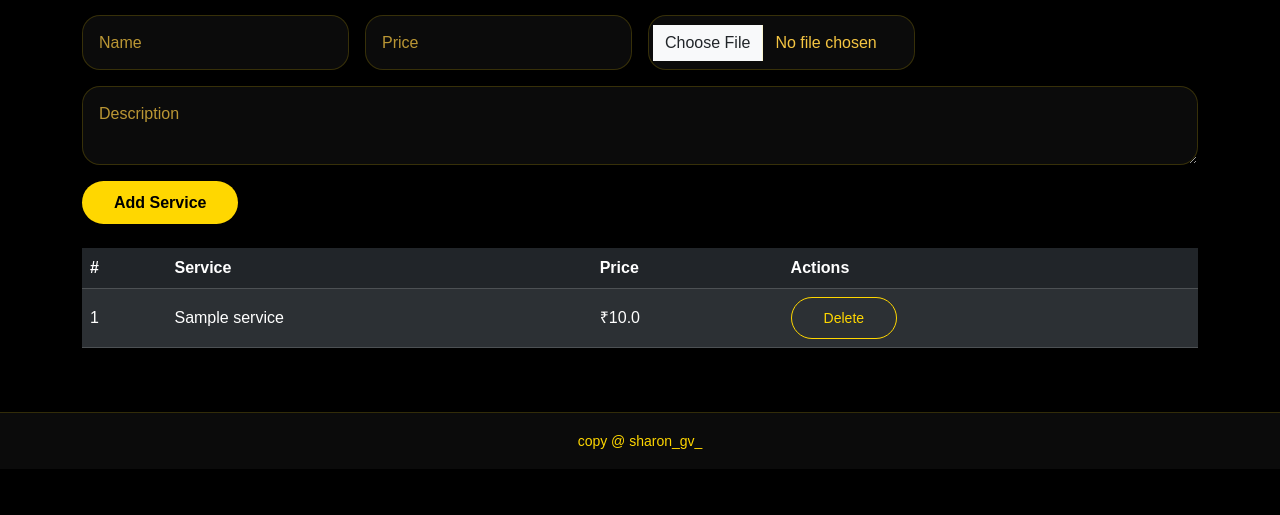
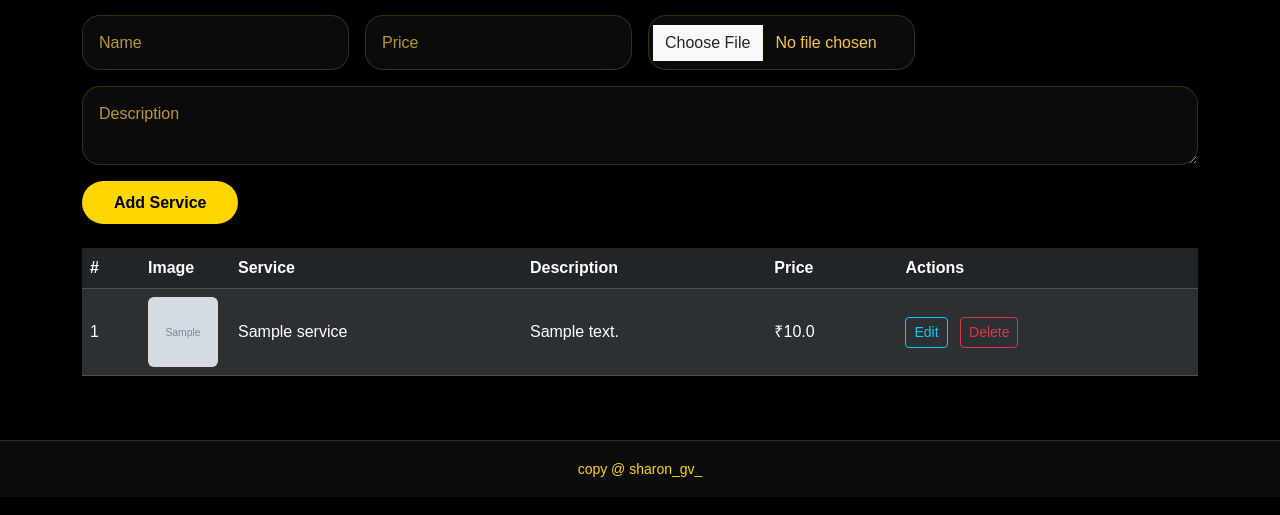
Before and after one commit to sharongvarghese/carwash-webapp, a Flask app: page /admin/services in a window 1280 px wide. Shown: the part 285-800 px from the top of the page. Run offline with Flask 3, Linux system fonts and the light colour scheme; a user stored in the database is signed in; tables that the repository leaves empty hold one stand-in row (values such as "Sample post"); grey boxes marked "Sample" are stand-in pictures; parts of the project's set-up code (start-up, migrations or seed data) failed here and were passed over; some libraries are stand-ins or nearby versions; some web fonts are replaced.

Commit message:
Add edit_services and delete set up

```diff
--- a/app.py
+++ b/app.py
@@ -6,10 +6,16 @@ from models import AdminUser
 from routes.public import public_bp
 from routes.admin import admin_bp
 from flask_migrate import Migrate
+from flask_wtf import CSRFProtect
+
+csrf = CSRFProtect()
 
 def create_app():
     app = Flask(__name__)
     app.config.from_object(Config)
+
+    # Enable CSRF protection for all forms
+    csrf.init_app(app)
 
     # Initialize extensions
     db.init_app(app)
--- a/routes/admin.py
+++ b/routes/admin.py
@@ -118,14 +118,56 @@ def manage_services():
 
 
 
-@admin_bp.route("/services/delete/<int:service_id>")
+
+@admin_bp.route("/services/delete/<int:service_id>", methods=["POST"])
 @login_required
 def delete_service(service_id):
     service = Service.query.get_or_404(service_id)
+
+    # optionally delete physical file
+    if service.image_url:
+        try:
+            os.remove(os.path.join("static", service.image_url))
+        except Exception:
+            pass
+
     db.session.delete(service)
     db.session.commit()
     flash("Service deleted.", "info")
     return redirect(url_for("admin.manage_services"))
+
+
+@admin_bp.route("/services/edit/<int:service_id>", methods=["GET", "POST"])
+@login_required
+def edit_service(service_id):
+    service = Service.query.get_or_404(service_id)
+    form = ServiceForm(obj=service)   # Prefill existing values
+
+    if form.validate_on_submit():
+
+        # Update fields
+        service.name = form.name.data
+        service.price = form.price.data
+        service.description = form.description.data
+
+        # Optional: If new image uploaded
+        if form.image.data:
+            upload_folder = os.path.join("static", "uploads", "services")
+            os.makedirs(upload_folder, exist_ok=True)
+
+            filename = secure_filename(form.image.data.filename)
+            image_path = os.path.join(upload_folder, filename)
+            form.image.data.save(image_path)
+
+            # save relative path
+            service.image_url = f"uploads/services/{filename}"
+
+        db.session.commit()
+        flash("Service updated successfully!", "success")
+        return redirect(url_for("admin.manage_services"))
+
+    return render_template("admin/edit_service.html", form=form, service=service)
+
 
 
 # =========================
--- a/templates/admin/services.html
+++ b/templates/admin/services.html
@@ -13,24 +13,36 @@
       <!-- SERVICE NAME -->
       <div class="col-md-3">
         {{ form.name(class_="form-control dark-input", placeholder="Name") }}
+        {% for err in form.name.errors %}
+          <small class="text-danger">{{ err }}</small>
+        {% endfor %}
       </div>
 
       <!-- PRICE -->
       <div class="col-md-3">
         {{ form.price(class_="form-control dark-input", placeholder="Price") }}
+        {% for err in form.price.errors %}
+          <small class="text-danger">{{ err }}</small>
+        {% endfor %}
       </div>
 
       <!-- IMAGE UPLOAD -->
       <div class="col-md-3">
         {{ form.image(class_="form-control dark-input") }}
+        {% for err in form.image.errors %}
+          <small class="text-danger">{{ err }}</small>
+        {% endfor %}
       </div>
 
       <!-- DESCRIPTION -->
       <div class="col-md-12">
         {{ form.description(class_="form-control dark-input", placeholder="Description", rows="2") }}
+        {% for err in form.description.errors %}
+          <small class="text-danger">{{ err }}</small>
+        {% endfor %}
       </div>
 
-      <!-- SUBMIT -->
+      <!-- SUBMIT BUTTON -->
       <div class="col-md-12">
         {{ form.submit(class_="btn btn-gold") }}
       </div>
@@ -43,7 +55,9 @@
     <thead>
       <tr>
         <th>#</th>
+        <th>Image</th>
         <th>Service</th>
+        <th>Description</th>
         <th>Price</th>
         <th>Actions</th>
       </tr>
@@ -52,13 +66,55 @@
     <tbody>
       {% for service in services %}
       <tr>
+
+        <!-- ID -->
         <td>{{ service.id }}</td>
-        <td>{{ service.name }}</td>
+
+        <!-- IMAGE COLUMN -->
+        <td style="width:90px;">
+          {% if service.image_url %}
+            <img src="{{ url_for('static', filename=service.image_url) }}"
+                 alt="{{ service.name }}"
+                 style="width: 70px; height: 70px; object-fit: cover; border-radius: 6px;">
+          {% else %}
+            <span class="text-muted">No Image</span>
+          {% endif %}
+        </td>
+
+        <!-- NAME -->
+        <td style="white-space:nowrap;">{{ service.name }}</td>
+
+        <!-- DESCRIPTION -->
+        <td style="max-width: 380px; overflow: hidden; text-overflow: ellipsis;">
+          {{ service.description or '' }}
+        </td>
+
+        <!-- PRICE -->
         <td>₹{{ service.price }}</td>
+
+        <!-- ACTION BUTTONS -->
         <td>
-          <a href="{{ url_for('admin.delete_service', service_id=service.id) }}"
-             class="btn btn-sm btn-outline-gold">Delete</a>
+
+          <!-- EDIT -->
+          <a href="{{ url_for('admin.edit_service', service_id=service.id) }}"
+             class="btn btn-sm btn-outline-info me-2">
+             Edit
+          </a>
+
+          <!-- DELETE USING POST -->
+          <form method="post"
+                action="{{ url_for('admin.delete_service', service_id=service.id) }}"
+                style="display:inline;">
+            {{ form.hidden_tag() }}
+            <button type="submit"
+                    class="btn btn-sm btn-outline-danger"
+                    onclick="return confirm('Are you sure you want to delete this service?')">
+              Delete
+            </button>
+          </form>
+
         </td>
+
       </tr>
       {% endfor %}
     </tbody>
--- a/templates/base.html
+++ b/templates/base.html
@@ -84,7 +84,9 @@
   <!-- Scripts -->
   <script src="https://cdn.jsdelivr.net/npm/bootstrap@5.3.3/dist/js/bootstrap.bundle.min.js"></script>
   <script src="https://cdn.jsdelivr.net/npm/flatpickr"></script>
-  <script src="{{ url_for('static', filename='js/main.js') }}"></script>
+ <!-- Load JS Modules -->
+<script type="module" src="{{ url_for('static', filename='js/main.js') }}"></script>
+
 
 
 </body>
```
Also changed, not shown: forms/public_forms.py (+27 -8 lines), routes/public.py (+12 -12 lines), templates/admin/edit_service.html (added, +46 -0 lines).
